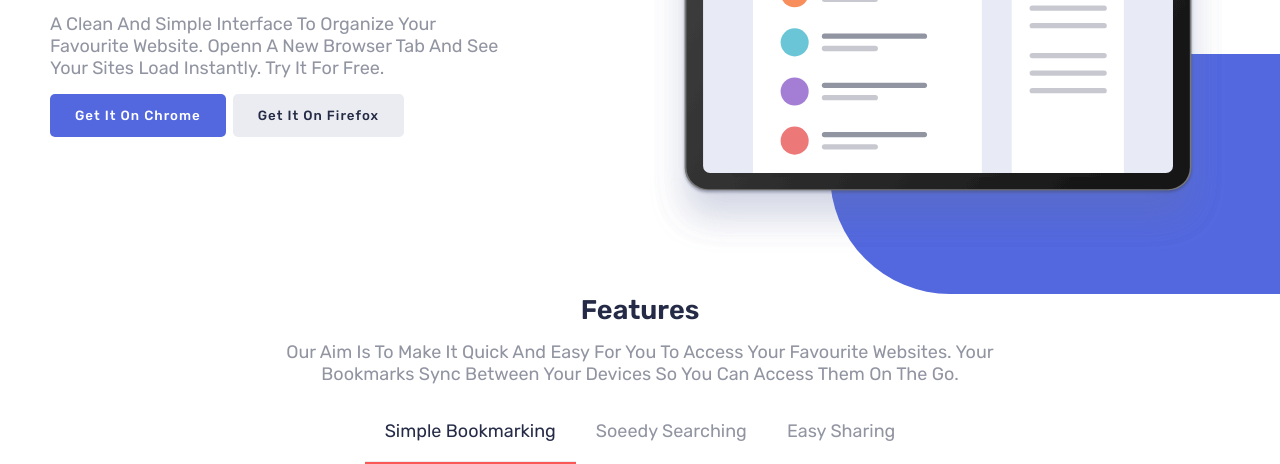
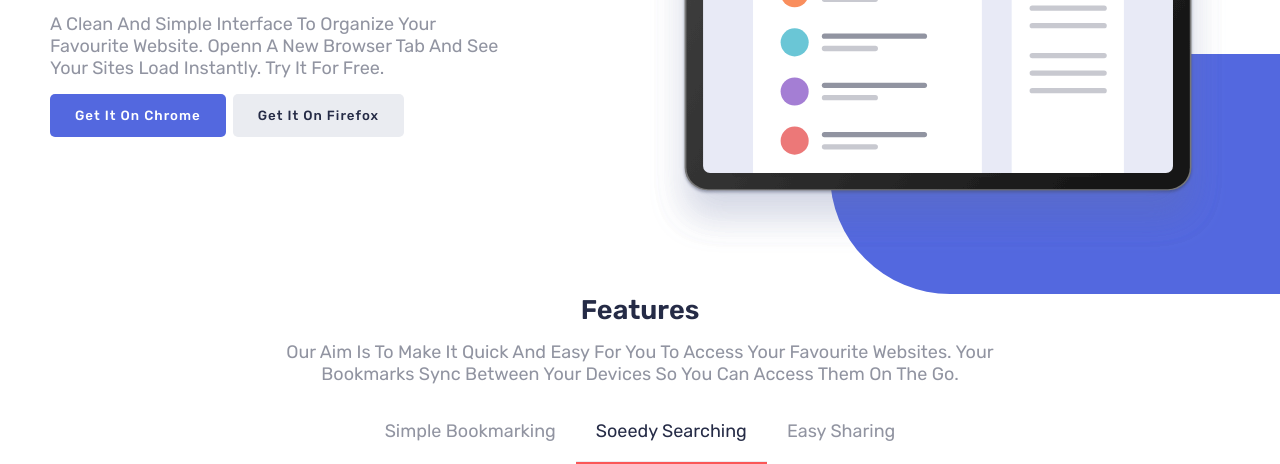
Before and after one commit to AyhamAlnammourah/Bookmark, a plain HTML site: page index.html in a window 1280 px wide. Both pictures are taken after a click on the item "Soeedy Searching". Shown: the part 336-800 px from the top of the page. Drawn offline with Linux system fonts and the light colour scheme.

Commit message:
Add files via upload

```diff
--- a/index.html
+++ b/index.html
@@ -99,15 +99,23 @@
           </div>
           <div class="features__nav margin-block">
             <ul>
-              <li class="active">simple bookmarking</li>
-              <li>soeedy searching</li>
-              <li>easy sharing</li>
+              <li onclick="featureFun('tap1')" class="features-buttons-contant">
+                simple bookmarking
+              </li>
+              <li onclick="featureFun('tap2')" class="features-buttons-contant">
+                soeedy searching
+              </li>
+              <li onclick="featureFun('tap3')" class="features-buttons-contant">
+                easy sharing
+              </li>
             </ul>
           </div>
           <div class="features__sec section__2step section__2step_left">
             <div class="features__sec_info section__info">
-              <h1 class="color-primary color-primary">bookmark in one click</h1>
-              <p class="par-garay margin-block">
+              <h1 class="color-primary color-primary" id="features-title">
+                bookmark in one click
+              </h1>
+              <p class="par-garay margin-block" id="features-paragraph">
                 organize your bookmarks however you like. our simple
                 drag-and-drop interface gives you complete control over how you
                 manage favourite sites.
@@ -120,9 +128,10 @@
             </div>
             <div class="features__sec_image section__image">
               <img
-                src="images/illustration-features-tab-1.svg"
+                src="images/illustration-features-tab-1.svg "
                 alt=""
                 class="image-width image-left"
+                id="features-image"
               />
               <div class="image_box image-box-left"></div>
             </div>
--- a/main.js
+++ b/main.js
@@ -31,3 +31,52 @@ window.addEventListener("scroll", () => {
     header.classList.remove("header--scroll");
   }
 });
+
+// ========================
+
+let features_Resourses = [
+  {
+    title: "bookmark in one click",
+    paragraph: `organize your bookmarks however you like. our simple
+                drag-and-drop interface gives you complete control over how you
+                manage favourite sites.`,
+    image: "images/illustration-features-tab-1.svg",
+    tap: "tap1",
+  },
+  {
+    title: "intelligent search",
+    paragraph: `our powerful search feature will help you find saved sites in no
+                time at all. no need to trawl through all of your bookmarks.`,
+    image: "images/illustration-features-tab-2.svg",
+    tap: "tap2",
+  },
+  {
+    title: "share your bookmarks",
+    paragraph: `easily share your bookmarks and collections with others. create
+                a shareable link that you can send at the click of a button.`,
+    image: "images/illustration-features-tab-3.svg",
+    tap: "tap3",
+  },
+];
+
+// DOM
+let features_title = document.getElementById("features-title");
+let features_paragraph = document.getElementById("features-paragraph");
+let features_image = document.getElementById("features-image");
+let features_buttons_contant = document.querySelectorAll(
+  ".features-buttons-contant"
+);
+
+function featureFun(tapContant) {
+  features_buttons_contant.forEach((btn) => {
+    btn.classList.remove("active");
+  });
+  for (let i = 0; i < features_Resourses.length; i++) {
+    if (tapContant == features_Resourses[i].tap) {
+      features_title.textContent = features_Resourses[i].title;
+      features_paragraph.textContent = features_Resourses[i].paragraph;
+      features_image.setAttribute("src", features_Resourses[i].image);
+      features_buttons_contant[i].classList.add("active");
+    }
+  }
+}
```
